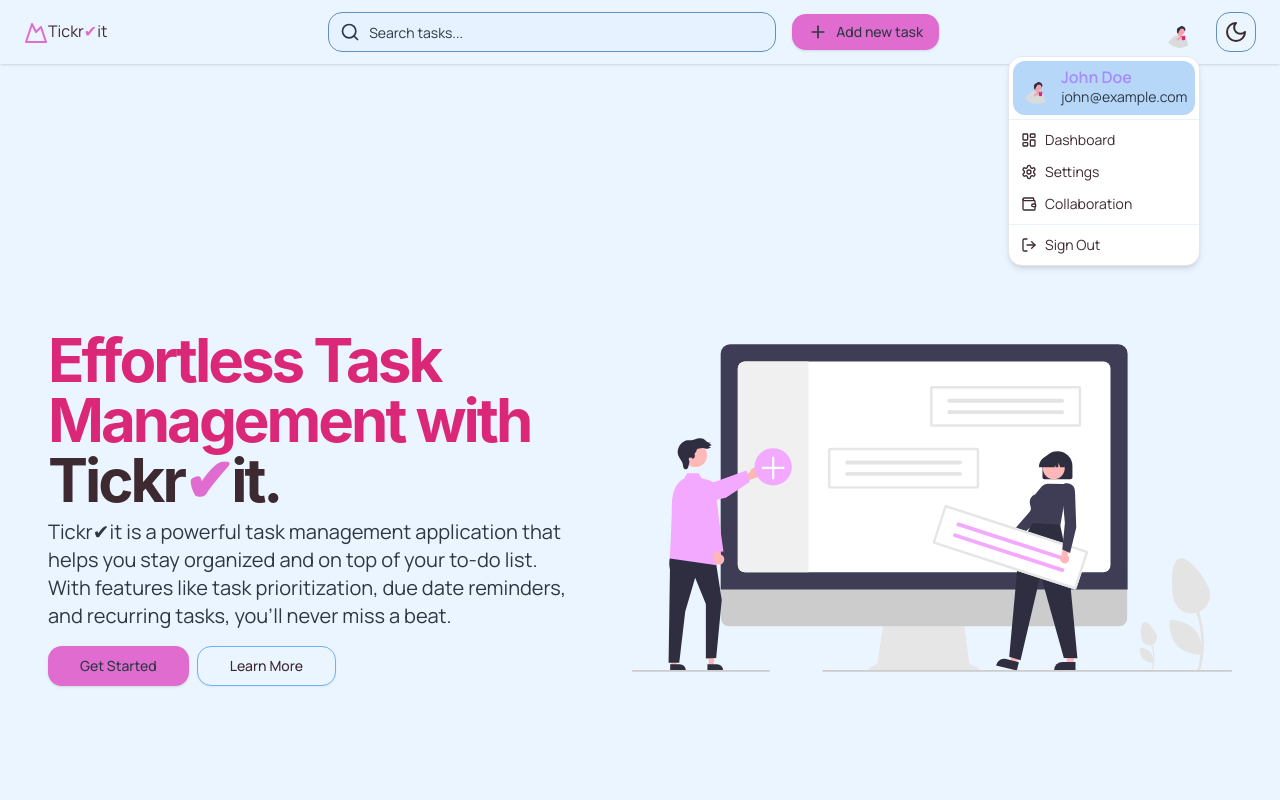
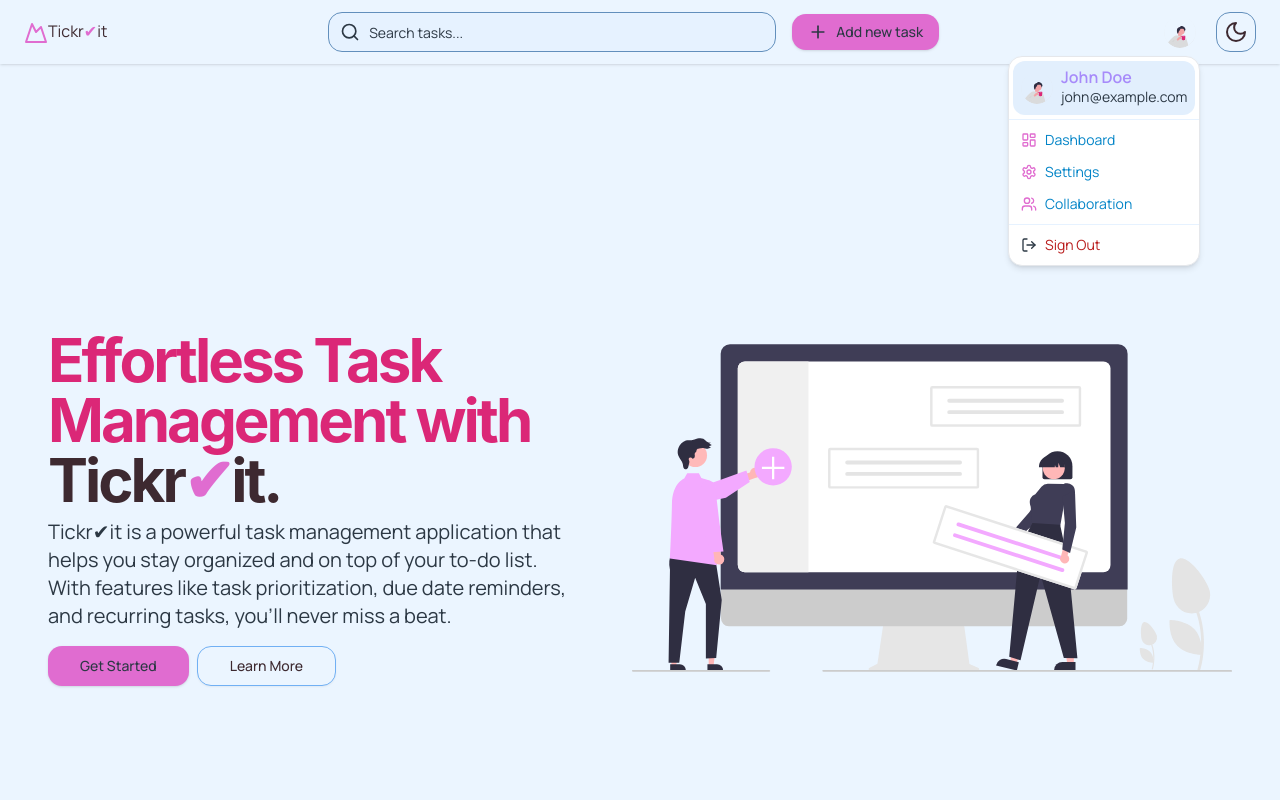
Before and after one commit to Maxwell999b/Tickr-it, a Next.js app: page / in a window 1280 px wide. Both pictures are taken after a click on the button "Toggle user menu". Shown: the top 800 px of the page. Built offline with nearby package versions, Linux system fonts and the light colour scheme.

Commit message:
- update the theme on navbar update Icon.tsx and Nav.tsx

```diff
--- a/src/components/component/Icon.tsx
+++ b/src/components/component/Icon.tsx
@@ -55,7 +55,8 @@ interface IconsProps {
     | "user"
     | "qrCode"
     | "lock"
-    | "bell";
+    | "bell"
+    | "groupPeople";
 }
 
 const icons = {
@@ -81,17 +82,17 @@ const icons = {
   ),
   layoutDashboard: (
     <>
-      <rect width="7" height="9" x="3" y="3" rx="1" />
-      <rect width="7" height="5" x="14" y="3" rx="1" />
-      <rect width="7" height="9" x="14" y="12" rx="1" />
-      <rect width="7" height="5" x="3" y="16" rx="1" />
+      <rect className="stroke-primary" width="7" height="9" x="3" y="3" rx="1" />
+      <rect className="stroke-primary" width="7" height="5" x="14" y="3" rx="1" />
+      <rect className="stroke-primary" width="7" height="9" x="14" y="12" rx="1" />
+      <rect className="stroke-primary" width="7" height="5" x="3" y="16" rx="1" />
     </>
   ),
   logOut: (
     <>
-      <path d="M9 21H5a2 2 0 0 1-2-2V5a2 2 0 0 1 2-2h4" />
-      <polyline points="16 17 21 12 16 7" />
-      <line x1="21" x2="9" y1="12" y2="12" />
+      <path className="stroke-muted-foreground" d="M9 21H5a2 2 0 0 1-2-2V5a2 2 0 0 1 2-2h4" />
+      <polyline className="stroke-muted-foreground" points="16 17 21 12 16 7" />
+      <line className="stroke-muted-foreground" x1="21" x2="9" y1="12" y2="12" />
     </>
   ),
   mail: (
@@ -133,8 +134,11 @@ const icons = {
   ),
   settings: (
     <>
-      <path d="M12.22 2h-.44a2 2 0 0 0-2 2v.18a2 2 0 0 1-1 1.73l-.43.25a2 2 0 0 1-2 0l-.15-.08a2 2 0 0 0-2.73.73l-.22.38a2 2 0 0 0 .73 2.73l.15.1a2 2 0 0 1 1 1.72v.51a2 2 0 0 1-1 1.74l-.15.09a2 2 0 0 0-.73 2.73l.22.38a2 2 0 0 0 2.73.73l.15-.08a2 2 0 0 1 2 0l.43.25a2 2 0 0 1 1 1.73V20a2 2 0 0 0 2 2h.44a2 2 0 0 0 2-2v-.18a2 2 0 0 1 1-1.73l.43-.25a2 2 0 0 1 2 0l.15.08a2 2 0 0 0 2.73-.73l.22-.39a2 2 0 0 0-.73-2.73l-.15-.08a2 2 0 0 1-1-1.74v-.5a2 2 0 0 1 1-1.74l.15-.09a2 2 0 0 0 .73-2.73l-.22-.38a2 2 0 0 0-2.73-.73l-.15.08a2 2 0 0 1-2 0l-.43-.25a2 2 0 0 1-1-1.73V4a2 2 0 0 0-2-2z" />
-      <circle cx="12" cy="12" r="3" />
+      <path
+        className="stroke-primary"
+        d="M12.22 2h-.44a2 2 0 0 0-2 2v.18a2 2 0 0 1-1 1.73l-.43.25a2 2 0 0 1-2 0l-.15-.08a2 2 0 0 0-2.73.73l-.22.38a2 2 0 0 0 .73 2.73l.15.1a2 2 0 0 1 1 1.72v.51a2 2 0 0 1-1 1.74l-.15.09a2 2 0 0 0-.73 2.73l.22.38a2 2 0 0 0 2.73.73l.15-.08a2 2 0 0 1 2 0l.43.25a2 2 0 0 1 1 1.73V20a2 2 0 0 0 2 2h.44a2 2 0 0 0 2-2v-.18a2 2 0 0 1 1-1.73l.43-.25a2 2 0 0 1 2 0l.15.08a2 2 0 0 0 2.73-.73l.22-.39a2 2 0 0 0-.73-2.73l-.15-.08a2 2 0 0 1-1-1.74v-.5a2 2 0 0 1 1-1.74l.15-.09a2 2 0 0 0 .73-2.73l-.22-.38a2 2 0 0 0-2.73-.73l-.15.08a2 2 0 0 1-2 0l-.43-.25a2 2 0 0 1-1-1.73V4a2 2 0 0 0-2-2z"
+      />
+      <circle className="stroke-primary" cx="12" cy="12" r="3" />
     </>
   ),
   wallet: (
@@ -738,6 +742,24 @@ const icons = {
       <path d="M12 22c1.104 0 2-.896 2-2h-4c0 1.104.896 2 2 2zm6-6V9c0-3.309-2.691-6-6-6S6 5.691 6 9v7H4v2h16v-2h-2zm-2 0H8V9c0-2.206 1.794-4 4-4s4 1.794 4 4v7z" />
     </svg>
   ),
+  groupPeople: (
+    <svg
+      xmlns="http://www.w3.org/2000/svg"
+      width="24"
+      height="24"
+      viewBox="0 0 24 24"
+      fill="none"
+      stroke="currentColor"
+      stroke-width="2"
+      stroke-linecap="round"
+      stroke-linejoin="round"
+      className="lucide lucide-users stroke-primary">
+      <path d="M16 21v-2a4 4 0 0 0-4-4H6a4 4 0 0 0-4 4v2" />
+      <circle cx="9" cy="7" r="4" />
+      <path d="M22 21v-2a4 4 0 0 0-3-3.87" />
+      <path d="M16 3.13a4 4 0 0 1 0 7.75" />
+    </svg>
+  ),
 };
 
 function Icon({ size = 24, className, iconType }: IconsProps) {
--- a/src/components/layout/Nav.tsx
+++ b/src/components/layout/Nav.tsx
@@ -99,8 +99,8 @@ export function Navbar() {
                         </DropdownMenuItem>
                         <DropdownMenuItem>
                           <Link href="/Pages/Collaboration/" className="flex items-center gap-2" prefetch={false}>
-                            <Icon iconType="wallet" size={16} className="h-4 w-4" />
-                            <span>Collaboration</span>
+                            <Icon iconType="groupPeople" size={16} className="h-4 w-4" />
+                            <span className="text-sky-600 dark:text-sky-400">Collaboration</span>
                           </Link>
                         </DropdownMenuItem>
                         <DropdownMenuSeparator />
@@ -175,7 +175,7 @@ export function Navbar() {
                 </Button>
               </DropdownMenuTrigger>
               <DropdownMenuContent align="end">
-                <div className="flex items-center gap-2 p-2 bg-accent/50 rounded-sm hover:bg-accent">
+                <div className="flex items-center gap-2 p-2 bg-accent/20 rounded-sm hover:bg-accent">
                   <Link href="/Pages/profileUserInfo/" className="flex items-center gap-2" prefetch={false}>
                     <Avatar className="h-8 w-8">
                       <AvatarImage src="/pcoffe.svg" />
@@ -191,26 +191,26 @@ export function Navbar() {
                 <DropdownMenuItem>
                   <Link href="/Pages/dashboard/" className="flex items-center gap-2" prefetch={false}>
                     <Icon iconType="layoutDashboard" size={16} className="h-4 w-4" />
-                    <span>Dashboard</span>
+                    <span className="text-sky-600 dark:text-sky-400">Dashboard</span>
                   </Link>
                 </DropdownMenuItem>
                 <DropdownMenuItem>
                   <Link href="/Pages/settingsUserInfo/" className="flex items-center gap-2" prefetch={false}>
                     <Icon iconType="settings" size={16} className="h-4 w-4" />
-                    <span>Settings</span>
+                    <span className="text-sky-600 dark:text-sky-400">Settings</span>
                   </Link>
                 </DropdownMenuItem>
                 <DropdownMenuItem>
                   <Link href="/Pages/Collaboration/" className="flex items-center gap-2" prefetch={false}>
-                    <Icon iconType="wallet" size={16} className="h-4 w-4" />
-                    <span>Collaboration</span>
+                    <Icon iconType="groupPeople" size={16} className="h-4 w-4" />
+                    <span className="text-sky-600 dark:text-sky-400">Collaboration</span>
                   </Link>
                 </DropdownMenuItem>
                 <DropdownMenuSeparator />
                 <DropdownMenuItem>
                   <Link href="#" className="flex items-center gap-2" prefetch={false}>
                     <Icon iconType="logOut" size={16} className="h-4 w-4" />
-                    <span>Sign Out</span>
+                    <span className="text-red-700 dark:text-red-500">Sign Out</span>
                   </Link>
                 </DropdownMenuItem>
               </DropdownMenuContent>
```
